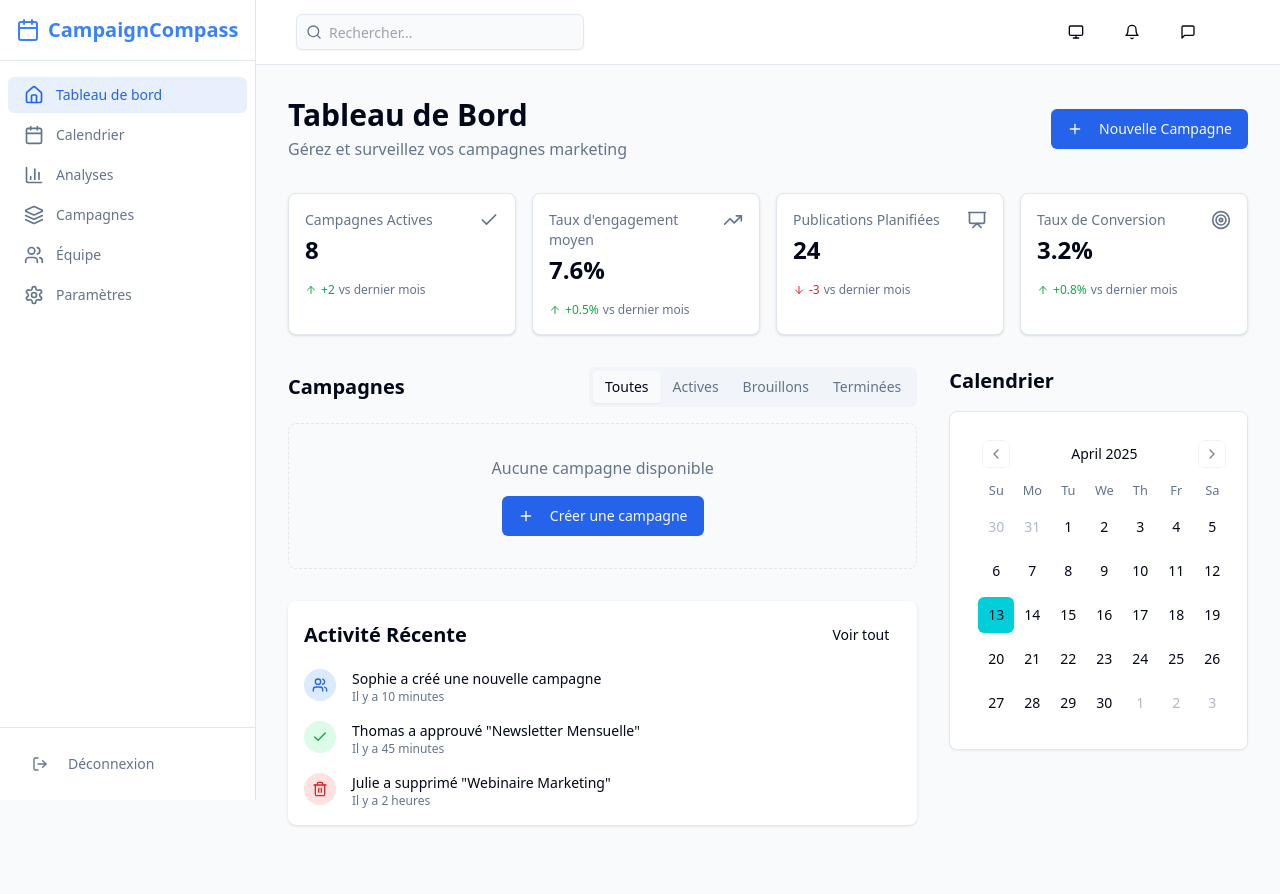
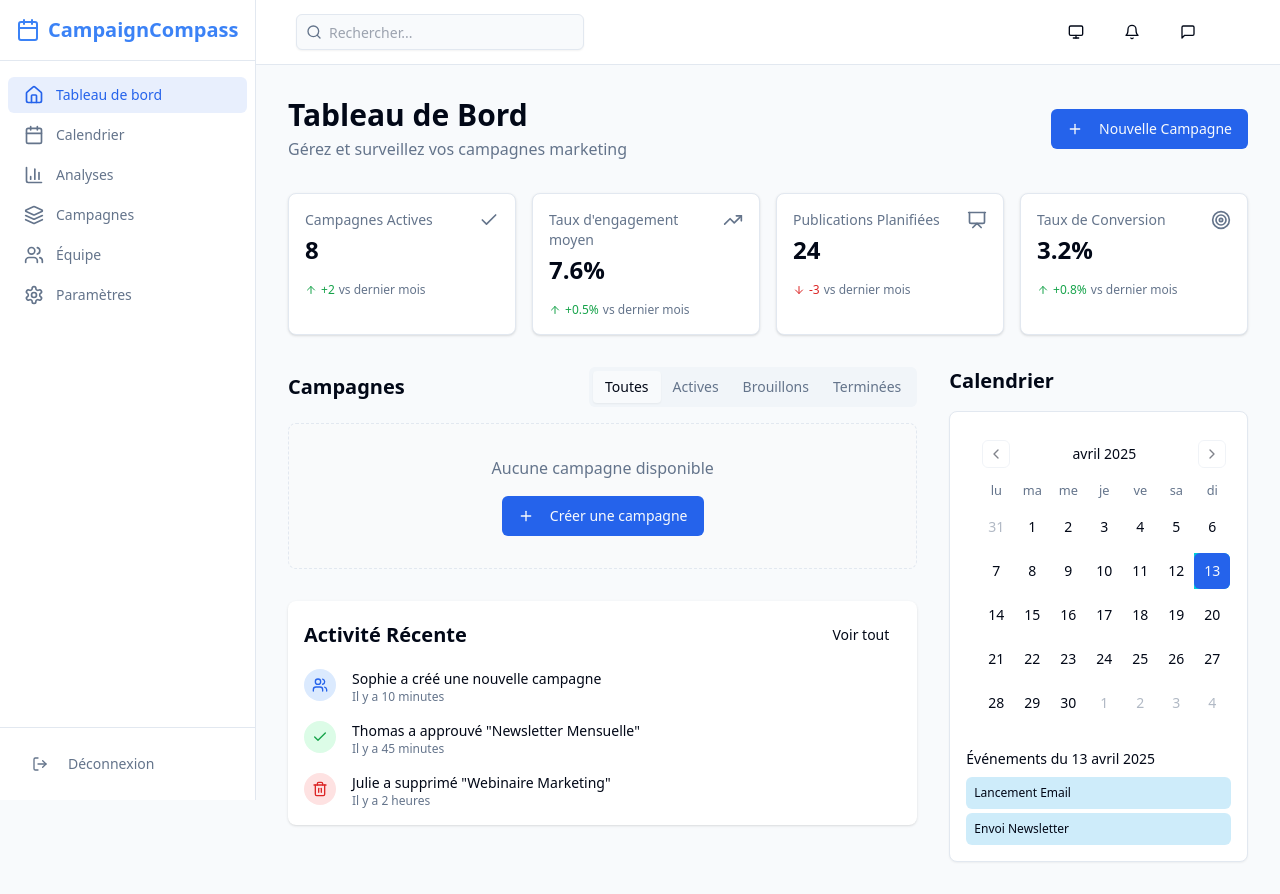
Before and after one commit to ghostland-dev/campaign-compass-platform, a React (Vite) app: page / in a window 1280 px wide. Built offline with nearby package versions, Linux system fonts and the light colour scheme.

Commit message:
Fix: CalendarWrapper type error
Fixes a type error in CalendarWrapper.tsx related to the DayPicker component props.

```diff
--- a/src/components/CalendarWrapper.tsx
+++ b/src/components/CalendarWrapper.tsx
@@ -1,7 +1,9 @@
 
 import React from 'react';
-import { Calendar } from './Calendar';
+import { Calendar } from '@/components/ui/calendar';
 import { cn } from '@/lib/utils';
+import { format } from 'date-fns';
+import { fr } from 'date-fns/locale';
 
 interface CalendarWrapperProps {
   events: any[];
@@ -9,9 +11,36 @@ interface CalendarWrapperProps {
 }
 
 const CalendarWrapper: React.FC<CalendarWrapperProps> = ({ events, className }) => {
+  // Initialize with current date
+  const [date, setDate] = React.useState<Date | undefined>(new Date());
+
+  // Filter events for the selected date if needed
+  const eventsForSelectedDate = date ? events.filter(event =>
+    event.date === format(date, 'yyyy-MM-dd')
+  ) : [];
+
   return (
     <div className={cn("bg-card text-card-foreground rounded-lg shadow-sm border border-border p-4", className)}>
-      <Calendar events={events} />
+      <Calendar
+        mode="single"
+        selected={date}
+        onSelect={setDate}
+        locale={fr}
+        className="w-full"
+      />
+
+      {eventsForSelectedDate.length > 0 && (
+        <div className="mt-4 space-y-2">
+          <h3 className="text-sm font-medium">Événements du {date && format(date, 'dd MMMM yyyy', { locale: fr })}</h3>
+          <div className="space-y-1">
+            {eventsForSelectedDate.map((event) => (
+              <div key={event.id} className="text-xs p-2 bg-secondary/20 rounded-md">
+                {event.title}
+              </div>
+            ))}
+          </div>
+        </div>
+      )}
     </div>
   );
 };
```
